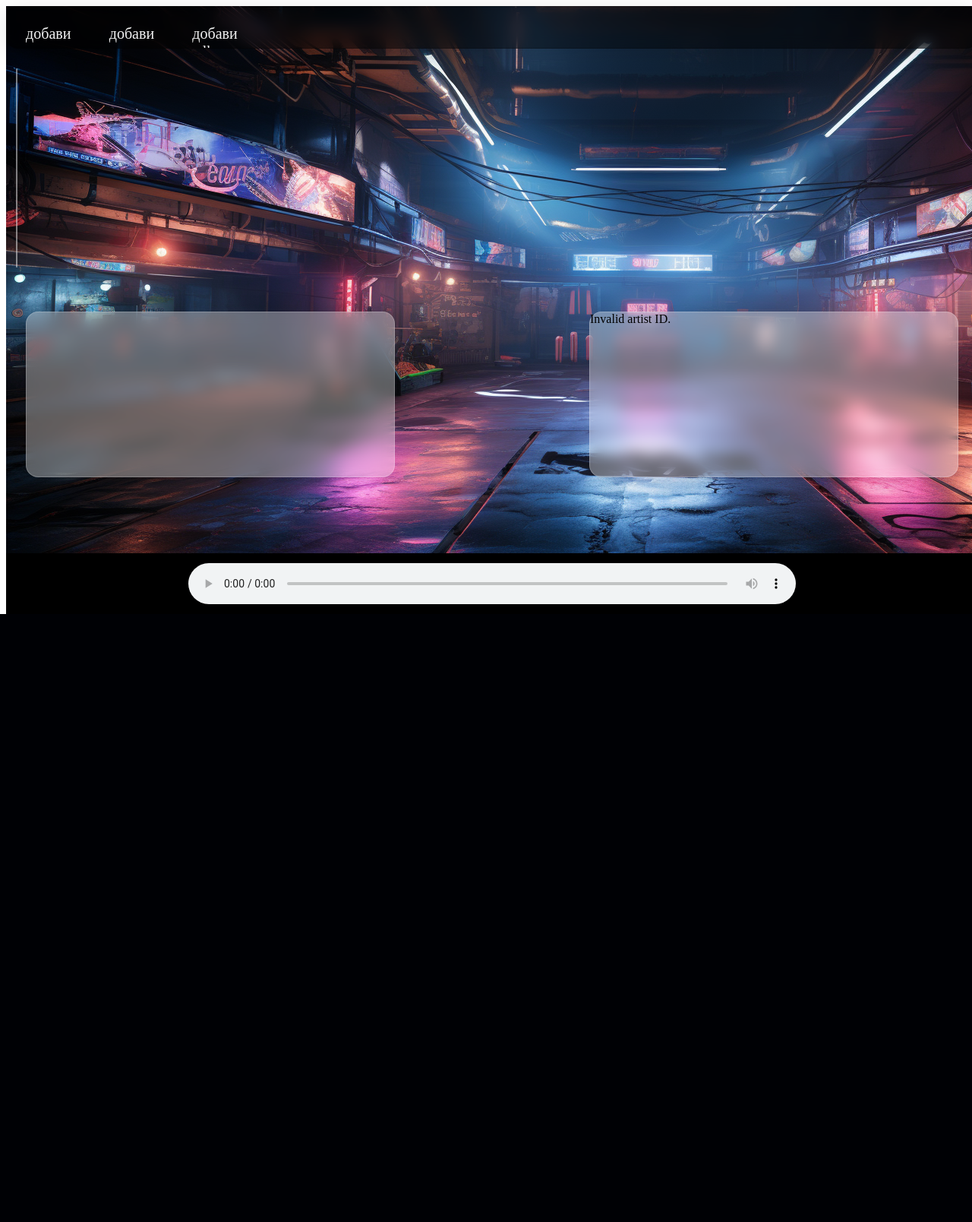
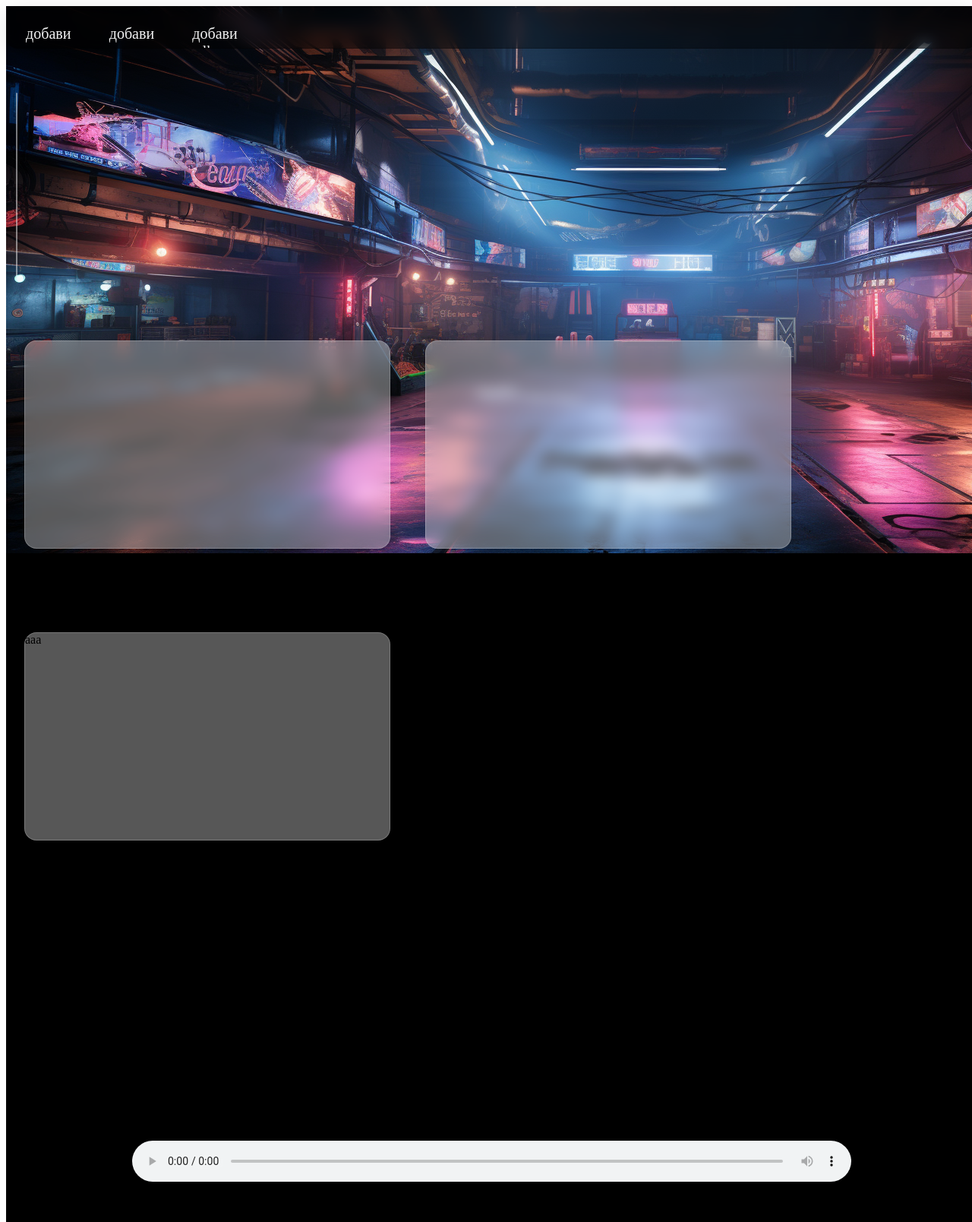
Before and after one commit to vaskata555/music, a PHP site: page / in a window 1280 px wide. Shown: the whole page at 76% size. Before the commit the page ends 808 px from the top, so only its background shows below. Run offline with PHP 8.4, Linux system fonts and the light colour scheme; data that the repository does not hold is empty.

Commit message:
small changes on artist index and style.css

```diff
--- a/get_artist_info.php
+++ b/get_artist_info.php
@@ -11,9 +11,11 @@ if (isset($_GET['artist_id'])) {
         // Display the retrieved artist information
 
 
-        echo "<img src=artistimg/" . $artistInfo['image'] . "></img><br>";
+        echo "<div class='artistfiller'>";
+        echo "<img class='artistimg' src=artistimg/" . $artistInfo['image'] . "></img>";
+        echo "</div>";
         echo "Name: " . $artistInfo['name'] . "<br>";
-        echo "Description: " . $artistInfo['description'] . "<br><br>";
+        echo "Description: " . $artistInfo['description'] . "";
     } else {
         echo "Artist not found.";
     }
--- a/index.php
+++ b/index.php
@@ -66,6 +66,7 @@ require_once("song_class.php");
     }
 ?>
 </div>
+
 <div class="albumrow">
 <?php
  if (isset($_GET['albumid'])) {
@@ -73,23 +74,27 @@ require_once("song_class.php");
   $Albums = new Album($db, null, null, null, null);
   $AlbumInfo = $Albums->getAlbumByAlbumId($albumid);
 
-  if ($AlbumInfo) {
+  if ($AlbumInfo !== null) {
       // Display the retrieved artist information
       echo "Artist ID: " . $AlbumInfo['id'] . "<br>";
       echo "Name: " . $AlbumInfo['artist_id'] . "<br>";
       echo "Image String: " . $AlbumInfo['name'] . "<br>";
       echo "artist: " . $AlbumInfo['image'] . "<br><br>";
-  } else {
-      echo "Artist not found.";
-  }
 } else {
-  echo "Invalid artist ID.";
+  echo "Album not found.";
 }
+ }
 ?>
 </div>
+<div class="equalizer">
+aaa
+  </div>
 </div>
 </div>
 <div class="playerback">
+  <div class="whatsongison">
+
+</div>
 <?php
 if (isset($_GET['songid'])) {
   $songid = $_GET['songid'];
@@ -97,12 +102,13 @@ if (isset($_GET['songid'])) {
   $Songinfo = $Song->getSongById($songid);
 }
 ?>
-<audio controls id="myAudio" preload="metadata" style=" width:800px;">
+<div class="grid-item">
+<audio controls id="myAudio" preload="metadata" style=" width:1000px;">
 	<source id="audioSource" src="<?php echo isset($Songinfo['song']) ? $Songinfo['song'] : ''; ?>" type="audio/mpeg">
 
-	Your browser does not support the audio element.
+
 </audio>
-
+</div>
 </div>
 </div>
 </body>
@@ -113,77 +119,69 @@ include("templates/footer.php")
 ?>
 <script>
 $(document).ready(function() {
-  // Listen for click event on song div elements with class 'song'
-  $('.songcell_song').on('click', function() {
-    var artist_id = $(this).data('artist-id');
+  $(".songcell_song").on("click", function() {
+    var artist_id = $(this).data("artist-id");
+    var albumid = $(this).data("albumid");
+    var songid = $(this).data("songid");
 
     // Make an AJAX request to get the artist information
     $.ajax({
-      url: 'get_artist_info.php', // Replace 'get_artist_info.php' with the actual file name that will handle the AJAX request
-      method: 'GET',
+      url: "get_artist_info.php",
+      method: "GET",
       data: { artist_id: artist_id },
       success: function(response) {
-        // Update the artistrow div with the retrieved artist information
-        $('.artistrow').html(response);
+        $(".artistrow").html(response);
       },
       error: function() {
-        console.log('Error occurred while retrieving artist information.');
+        console.log("Error occurred while retrieving artist information.");
+      }
+    });
+
+    // Make an AJAX request to get the album information
+    $.ajax({
+      url: "get_album_info.php",
+      method: "GET",
+      data: { albumid: albumid },
+      success: function(response) {
+        $(".albumrow").html(response);
+      },
+      error: function() {
+        console.log("Error occurred while retrieving album information.");
+      }
+    });
+
+    // Make an AJAX request to get the audio source information
+    $.ajax({
+      url: "get_new_audio.php",
+      type: "GET",
+      data: { songid: songid },
+      dataType: "text",
+      success: function(audioSource) {
+        $("#audioSource").attr("src", audioSource);
+        var audioPlayer = $("#myAudio")[0]; // Get the DOM element
+        if (!audioPlayer.paused) {
+          audioPlayer.pause();
+        }
+        audioPlayer.currentTime = 0; // Set the currentTime to 0 to reset the player without autoplaying
+        $("#myAudio").get(0).load();
+      },
+      error: function(xhr, status, error) {
+        console.error(error);
+      }
+    });
+
+    // Make an AJAX request to get "what song is on" information
+    $.ajax({
+      url: "get_whatsongison.php",
+      type: "GET",
+      data: { songid: songid },
+      success: function(whatsongResponse) {
+        $(".whatsongison").html(whatsongResponse);
+      },
+      error: function() {
+        console.log('Error occurred while retrieving "what song is on" information.');
       }
     });
   });
 });
 </script>
-<script>
-$(document).ready(function() {
-  // Listen for click event on song div elements with class 'song'
-  $('.songcell_song').on('click', function() {
-    var albumid = $(this).data('albumid');
-
-    // Make an AJAX request to get the artist information
-    $.ajax({
-      url: 'get_album_info.php', // Replace 'get_artist_info.php' with the actual file name that will handle the AJAX request
-      method: 'GET',
-      data: { albumid: albumid },
-      success: function(response) {
-        // Update the artistrow div with the retrieved artist information
-        $('.albumrow').html(response);
-      },
-      error: function() {
-        console.log('Error occurred while retrieving artist information.');
-      }
-    });
-  });
-});
-</script>
-<script>
-  // jQuery script to handle the Ajax request and change audio source
-  $(document).ready(function() {
-    $('.songcell_song').on('click', function() {
-
-
-        var songid = $(this).data('songid');
-
-        $.ajax({
-        url: 'get_new_audio.php',
-        type: 'GET',
-        data: { songid: songid },
-        dataType: 'text',
-        success: function(audioSource) {
-          // Update the audio source dynamically
-          $('#audioSource').attr('src', audioSource);
-          var audioPlayer = $('#myAudio')[0]; // Get the DOM element
-        if (!audioPlayer.paused) {
-          audioPlayer.pause();
-        }
-
-        // Set the currentTime to 0 to reset the player without autoplaying
-        audioPlayer.currentTime = 0
-        $('#myAudio').get(0).load();
-        },
-        error: function(xhr, status, error) {
-          console.error(error);
-            }
-        });
-    });
-});
-</script>
--- a/templates/style.css
+++ b/templates/style.css
@@ -2,7 +2,7 @@
     position:relative;
     background-image: url('../images/cyber.png');
     background-repeat: no-repeat;
-
+    background-color: black;
     width:100%;
    height:90%;
 
@@ -26,10 +26,10 @@
 
 }
 .gridmaker{
-    display: grid;
+  display: grid;
   grid-template-columns: 10% 70% 10%;
   width: 90%;
-  height: 40%;
+  height: 20rem;
   margin-bottom: 2rem;
   grid-column-start: 2;
   grid-template-columns: repeat(auto-fit, minmax(200px, 1fr));
@@ -37,27 +37,54 @@
   margin-right:1%;
 
 }
+
 .gridmaker2{
-    display:grid;
-    grid-template-columns: 40% 20% 40%;
+  display: grid;
+  grid-template-columns: repeat(auto-fit, minmax(10rem, 30rem));
+  gap:3rem;
+    width:100%;
+    height:50%;
 
-    width:100%;
-    height:30%
+
+}
+@media only screen and (max-width: 1500px) {
+  .gridmaker {
+    height: 20rem;
+  }
+}
+.equalizer {
+ width: 30rem;
+ height:17rem;
+
+
+    margin-top:2rem;
+
+ background: rgba(255, 255, 255, 0.34);
+border-radius: 16px;
+box-shadow: 0 4px 30px rgba(0, 0, 0, 0.1);
+backdrop-filter: blur(9.1px);
+-webkit-backdrop-filter: blur(9.1px);
+border: 1px solid rgba(255, 255, 255, 0.2);
+margin-left:1.5rem;
 }
 .gridwrapper {
     display: flex;
     overflow-x: auto; /* Enable horizontal scrolling */
     width: 100%;
     height: 100%;
+
+    margin-top:2rem;
   }
+
 .musicrow{
-    display: flex; /* Use Flexbox */
+  display: flex; /* Use Flexbox */
   justify-content: center; /* Center items horizontally */
   align-items: center; /* Center items vertically */
     grid-template-columns: repeat(auto-fit, minmax(200px, 1fr));
     gap: 10px;
     overflow-y: hidden;
     margin-top:2vw;
+    height:15rem;
 background: rgba(255, 255, 255, 0.34);
 border-radius: 16px;
 box-shadow: 0 4px 30px rgba(0, 0, 0, 0.1);
@@ -66,12 +93,16 @@ backdrop-filter: blur(9.1px);
 border: 1px solid rgba(255, 255, 255, 0.2);
 }
 .artistrow{
+   display:flex;
+   flex-direction: row;
+    height:17rem;
+    width:30rem;
 
-    height:100%;
-    grid-column-start: 1;
-    margin-left:5%;
-    grid-row-start: 1;
-    margin-top:2vw;
+
+
+    margin-left:1.5rem;
+
+    margin-top:2rem;
 background: rgba(255, 255, 255, 0.34);
 border-radius: 16px;
 box-shadow: 0 4px 30px rgba(0, 0, 0, 0.1);
@@ -80,12 +111,14 @@ backdrop-filter: blur(9.1px);
 border: 1px solid rgba(255, 255, 255, 0.2);
 }
 .albumrow{
+  margin-left:5%;
+  height:17rem;
+  width:30rem;
 
-  height:100%;
-  grid-column-start: 3;
-  margin-right:5%;
-  grid-row-start: 1;
-  margin-top:2vw;
+
+
+  margin-top:2rem;
+
 background: rgba(255, 255, 255, 0.34);
 border-radius: 16px;
 box-shadow: 0 4px 30px rgba(0, 0, 0, 0.1);
@@ -93,6 +126,7 @@ backdrop-filter: blur(9.1px);
 -webkit-backdrop-filter: blur(9.1px);
 border: 1px solid rgba(255, 255, 255, 0.2);
 }
+
 .topnav {
     overflow: hidden;
 
@@ -151,8 +185,8 @@ align-items: center;
     background-color: black;
     width:100%;
     height:10%;
-    display: flex;
-    flex-direction: row;
+    display: grid;
+    grid-template-columns: 13% 74% 13%;
     justify-content: center;
     align-items: center;
   }
@@ -161,3 +195,38 @@ align-items: center;
     width:100%;
     height:100%;
   }
+  @media only screen and (max-width: 1500px) {
+    .wrap {
+      height:200%;
+    }
+  }
+  .artistimg{
+    margin:5px;
+    width:270px;
+    height:250px;
+    border-radius: 20px;
+  }
+  .artistfiller{
+    height:70%;
+  }
+
+  .grid-item{
+    grid-column-start: 2;
+    display:flex;
+    justify-content: center;
+    align-items: center;
+  }
+  .songonwrapper{
+    display: flex;
+    flex-direction: row;
+    width:100%;
+  }
+  .whatsongison{
+    grid-column-start: 1;
+  }
+  .songon{
+    margin-left:10%;
+    width:5rem;
+    height:5rem;
+    border-radius: 10px;
+  }
```
